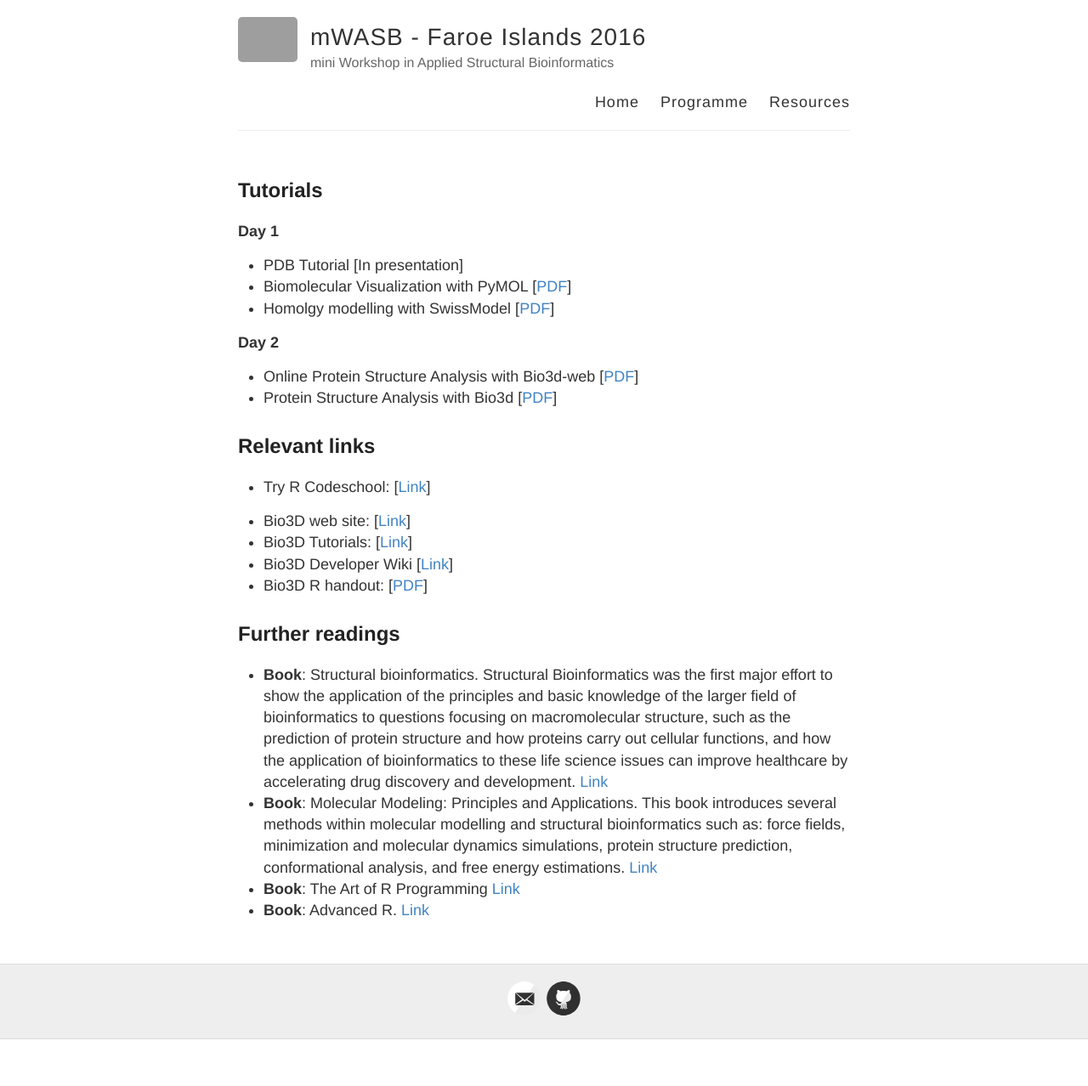
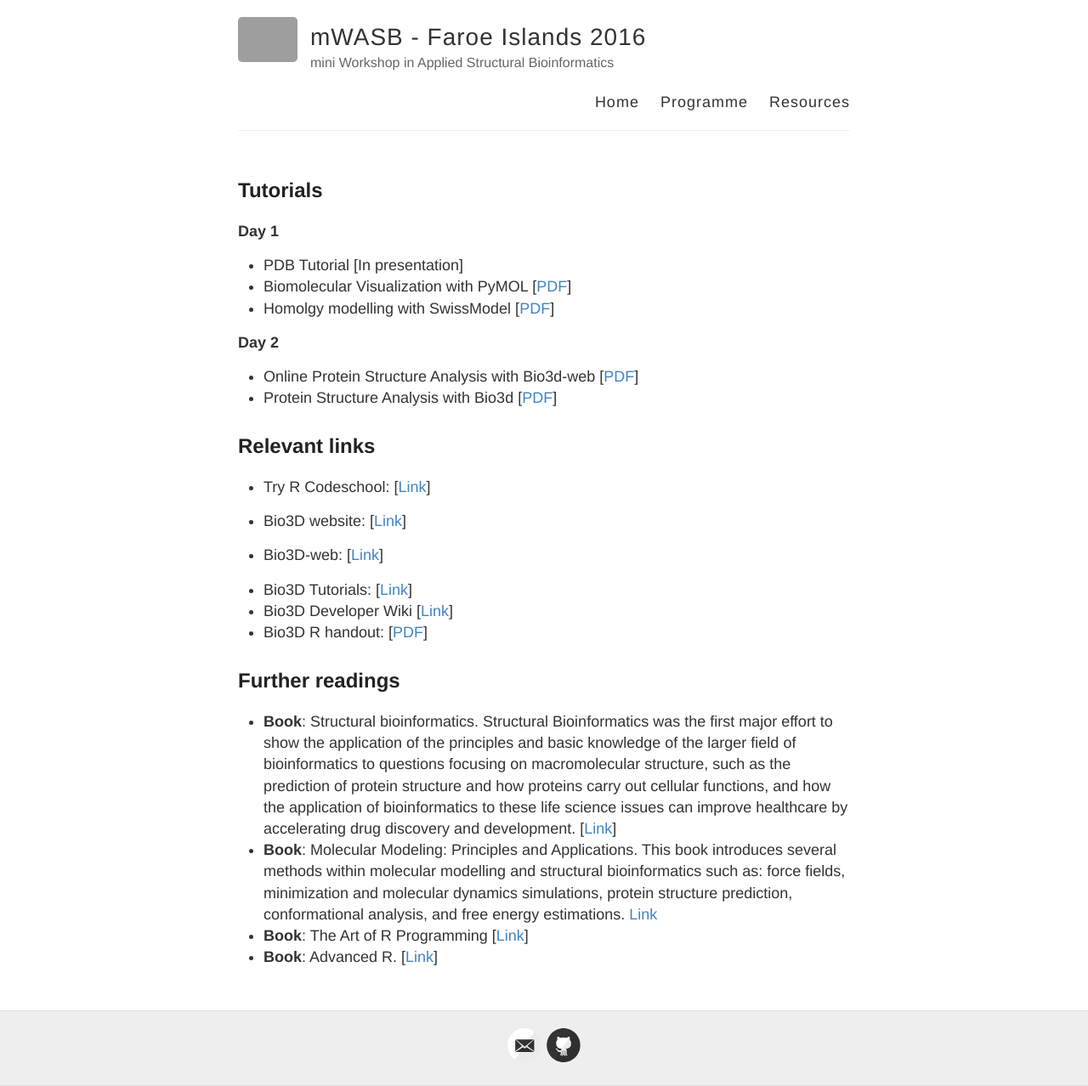
Before and after one commit to larssk/mwasb2016, a Jekyll site: the page built from tutorials.md, in a window 1280 px wide. Shown: the whole page at 85% size. Built offline with Jekyll 4.4.1, drawn with Linux system fonts in a browser that asks for light colours; before the commit the page ends 1223 px from its top, so only the background shows below that; grey boxes are pictures that could not be loaded.

Commit message:
update tutorials.md

```diff
--- a/tutorials.md
+++ b/tutorials.md
@@ -23,7 +23,9 @@ permalink: /resources/
 
 * Try R Codeschool: [[Link](http://tryr.codeschool.com/){:target="_blank"}]
 
-* Bio3D web site: [[Link](http://thegrantlab.org/bio3d){:target="_blank"}]
+* Bio3D website: [[Link](http://thegrantlab.org/bio3d/){:target="_blank"}]
+* Bio3D-web: [[Link](http://thegrantlab.org/bio3d-web/){:target="_blank"}]
+
 * Bio3D Tutorials: [[Link](http://thegrantlab.org/bio3d/tutorials){:target="_blank"}]
 * Bio3D Developer Wiki [[Link](https://bitbucket.org/Grantlab/bio3d){:target="_blank"}]
 * Bio3D R handout: [[PDF](https://www.dropbox.com/s/rg25icq2ze8kxlw/Bio3D_tutoral1.pdf?dl=1)]
@@ -31,7 +33,7 @@ permalink: /resources/
 
 ## Further readings
 
-* **Book**: Structural bioinformatics. Structural Bioinformatics was the first major effort to show the application of the principles and basic knowledge of the larger field of bioinformatics to questions focusing on macromolecular structure, such as the prediction of protein structure and how proteins carry out cellular functions, and how the application of bioinformatics to these life science issues can improve healthcare by accelerating drug discovery and development. [Link](http://eu.wiley.com/WileyCDA/WileyTitle/productCd-0470181052.html){:target="_blank"}
+* **Book**: Structural bioinformatics. Structural Bioinformatics was the first major effort to show the application of the principles and basic knowledge of the larger field of bioinformatics to questions focusing on macromolecular structure, such as the prediction of protein structure and how proteins carry out cellular functions, and how the application of bioinformatics to these life science issues can improve healthcare by accelerating drug discovery and development. [[Link](http://eu.wiley.com/WileyCDA/WileyTitle/productCd-0470181052.html){:target="_blank"}]
 * **Book**: Molecular Modeling: Principles and Applications. This book introduces several methods within molecular modelling and structural bioinformatics such as: force fields, minimization and molecular dynamics simulations, protein structure prediction, conformational analysis, and free energy estimations. [Link](http://www.akademika.no/molecular-modelling/andrew-r-leach/leach-andrew-r/9780582382107){:target="_blank"}
-* **Book**: The Art of R Programming [Link](https://www.nostarch.com/artofr.htm){:target="_blank"}
-* **Book**: Advanced R. [Link](http://adv-r.had.co.nz/){:target="_blank"}
+* **Book**: The Art of R Programming [[Link](https://www.nostarch.com/artofr.htm){:target="_blank"}]
+* **Book**: Advanced R. [[Link](http://adv-r.had.co.nz/){:target="_blank"}]
```
